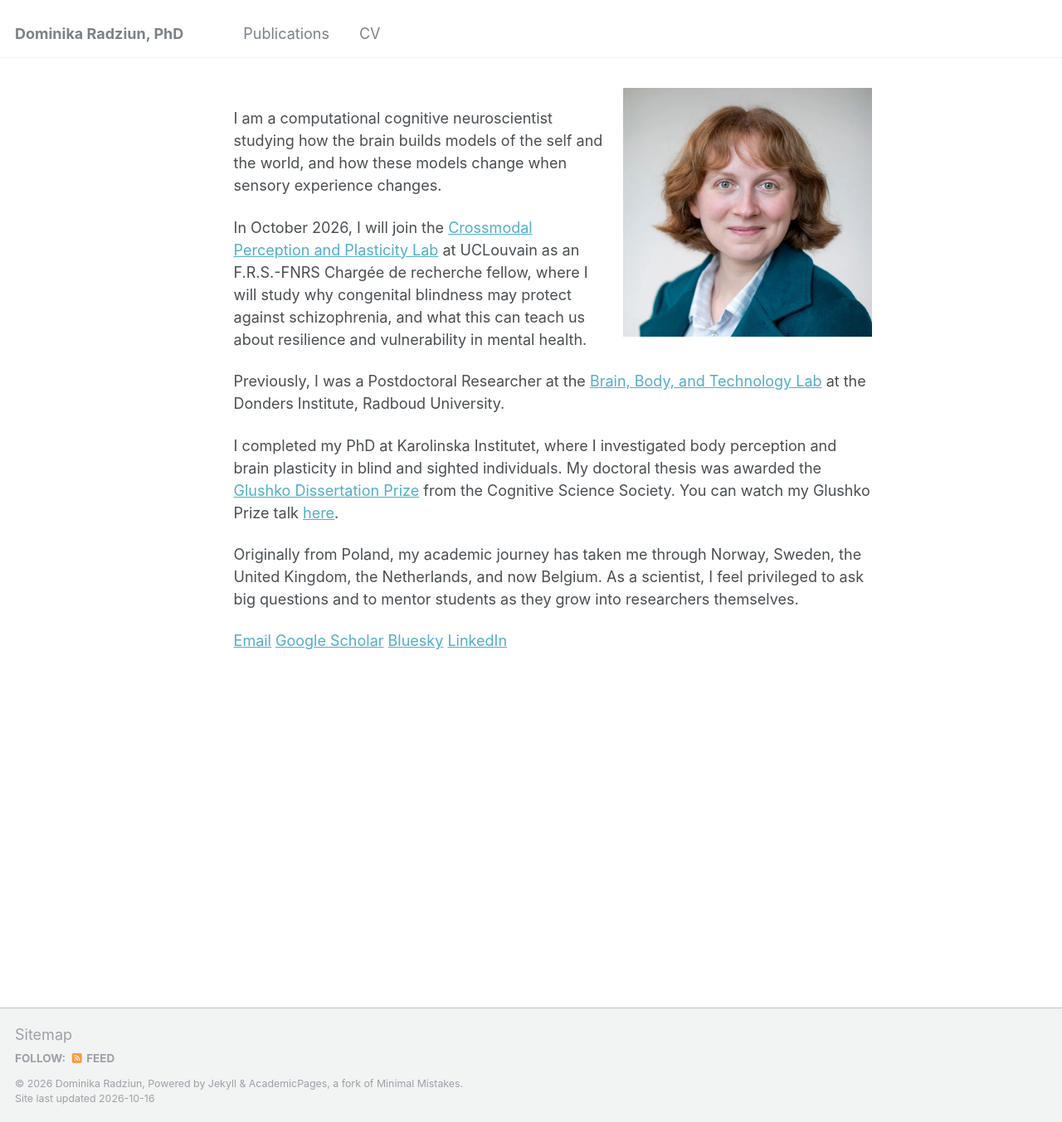
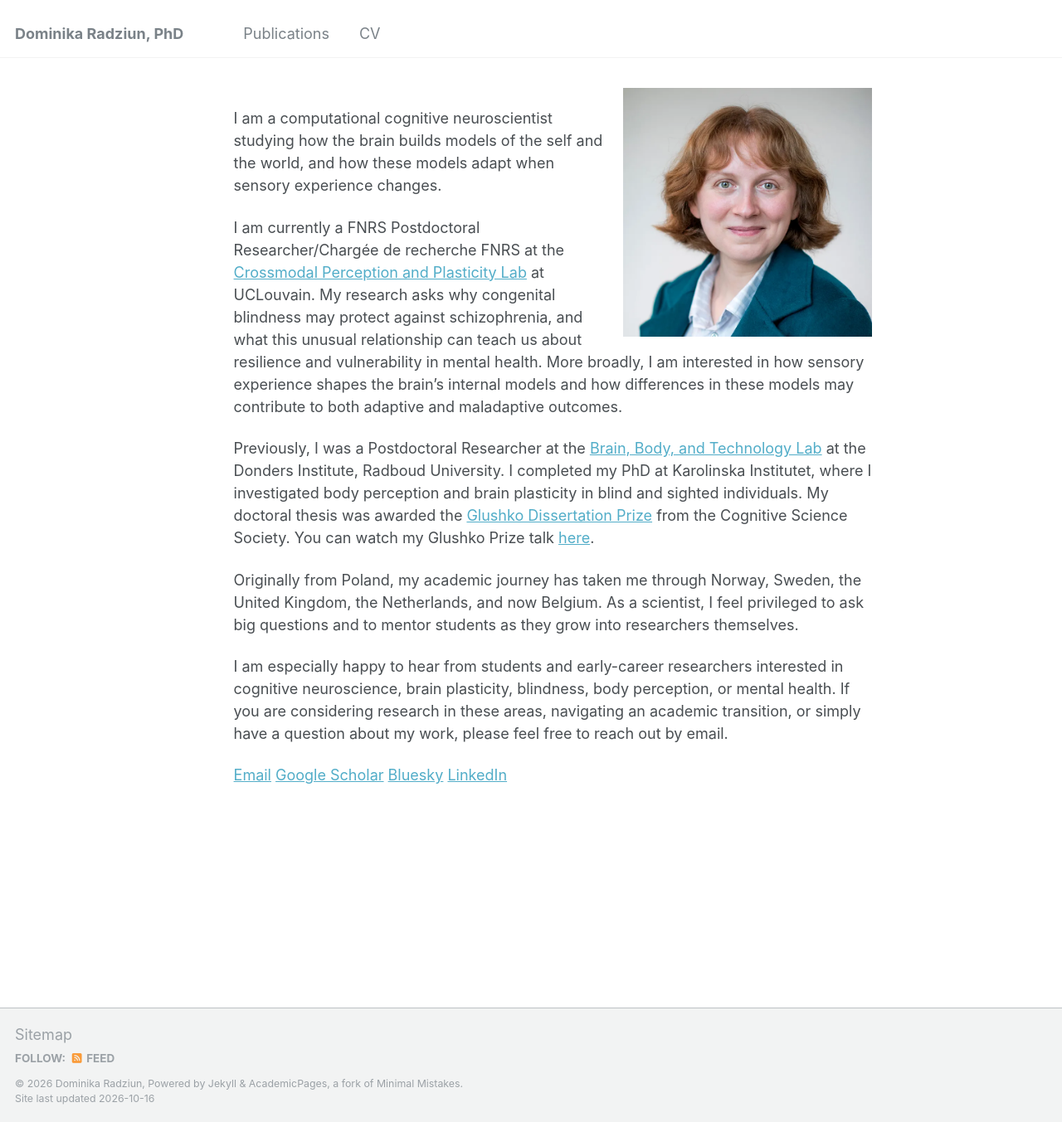
Before and after one commit to dominikaradziun/dominikaradziun.github.io, a Jekyll site: the page built from _pages/about.md, in a window 1280 px wide and 1353 px high. Shown: the whole window at 83% size. Built offline with Jekyll 4.4.1, drawn with Linux system fonts in a browser that asks for light colours.

Commit message:
Update about.md

```diff
--- a/_pages/about.md
+++ b/_pages/about.md
@@ -9,14 +9,14 @@ redirect_from:
 
 ![Profile](/images/bio-photo.jpeg){: .align-right width="300px"}
 
-I am a computational cognitive neuroscientist studying how the brain builds models of the self and the world, and how these models change when sensory experience changes.
+I am a computational cognitive neuroscientist studying how the brain builds models of the self and the world, and how these models adapt when sensory experience changes.
 
-In October 2026, I will join the [Crossmodal Perception and Plasticity Lab](https://cpplab.be/) at UCLouvain as an F.R.S.-FNRS Chargée de recherche fellow, where I will study why congenital blindness may protect against schizophrenia, and what this can teach us about resilience and vulnerability in mental health.
+I am currently a FNRS Postdoctoral Researcher/Chargée de recherche FNRS at the [Crossmodal Perception and Plasticity Lab](https://cpplab.be/) at UCLouvain. My research asks why congenital blindness may protect against schizophrenia, and what this unusual relationship can teach us about resilience and vulnerability in mental health. More broadly, I am interested in how sensory experience shapes the brain’s internal models and how differences in these models may contribute to both adaptive and maladaptive outcomes.
 
-Previously, I was a Postdoctoral Researcher at the [Brain, Body, and Technology Lab](https://www.brainbodytech.com/) at the Donders Institute, Radboud University.
-
-I completed my PhD at Karolinska Institutet, where I investigated body perception and brain plasticity in blind and sighted individuals. My doctoral thesis was awarded the [Glushko Dissertation Prize](https://cognitivesciencesociety.org/glushko-dissertation-prize/) from the Cognitive Science Society. You can watch my Glushko Prize talk [here](https://underline.io/events/465/sessions/18086/lecture/99279-body-perception-and-brain-plasticity-in-blind-and-sighted-individuals).
+Previously, I was a Postdoctoral Researcher at the [Brain, Body, and Technology Lab](https://www.brainbodytech.com/) at the Donders Institute, Radboud University. I completed my PhD at Karolinska Institutet, where I investigated body perception and brain plasticity in blind and sighted individuals. My doctoral thesis was awarded the [Glushko Dissertation Prize](https://cognitivesciencesociety.org/glushko-dissertation-prize/) from the Cognitive Science Society. You can watch my Glushko Prize talk [here](https://underline.io/events/465/sessions/18086/lecture/99279-body-perception-and-brain-plasticity-in-blind-and-sighted-individuals).
 
 Originally from Poland, my academic journey has taken me through Norway, Sweden, the United Kingdom, the Netherlands, and now Belgium. As a scientist, I feel privileged to ask big questions and to mentor students as they grow into researchers themselves.
 
-[Email](dominika.radziun@donders.ru.nl)     [Google Scholar](https://scholar.google.pl/citations?user=HygzNoQAAAAJ&hl=nl)      [Bluesky](https://bsky.app/profile/nikaradziun.bsky.social)     [LinkedIn](https://www.linkedin.com/in/dominika-radziun-40802b116/)
+I am especially happy to hear from students and early-career researchers interested in cognitive neuroscience, brain plasticity, blindness, body perception, or mental health. If you are considering research in these areas, navigating an academic transition, or simply have a question about my work, please feel free to reach out by email.
+
+[Email](dominika.radziun@uclouvain.be)     [Google Scholar](https://scholar.google.pl/citations?user=HygzNoQAAAAJ)      [Bluesky](https://bsky.app/profile/nikaradziun.bsky.social)     [LinkedIn](https://www.linkedin.com/in/dominika-radziun-40802b116/)
```
